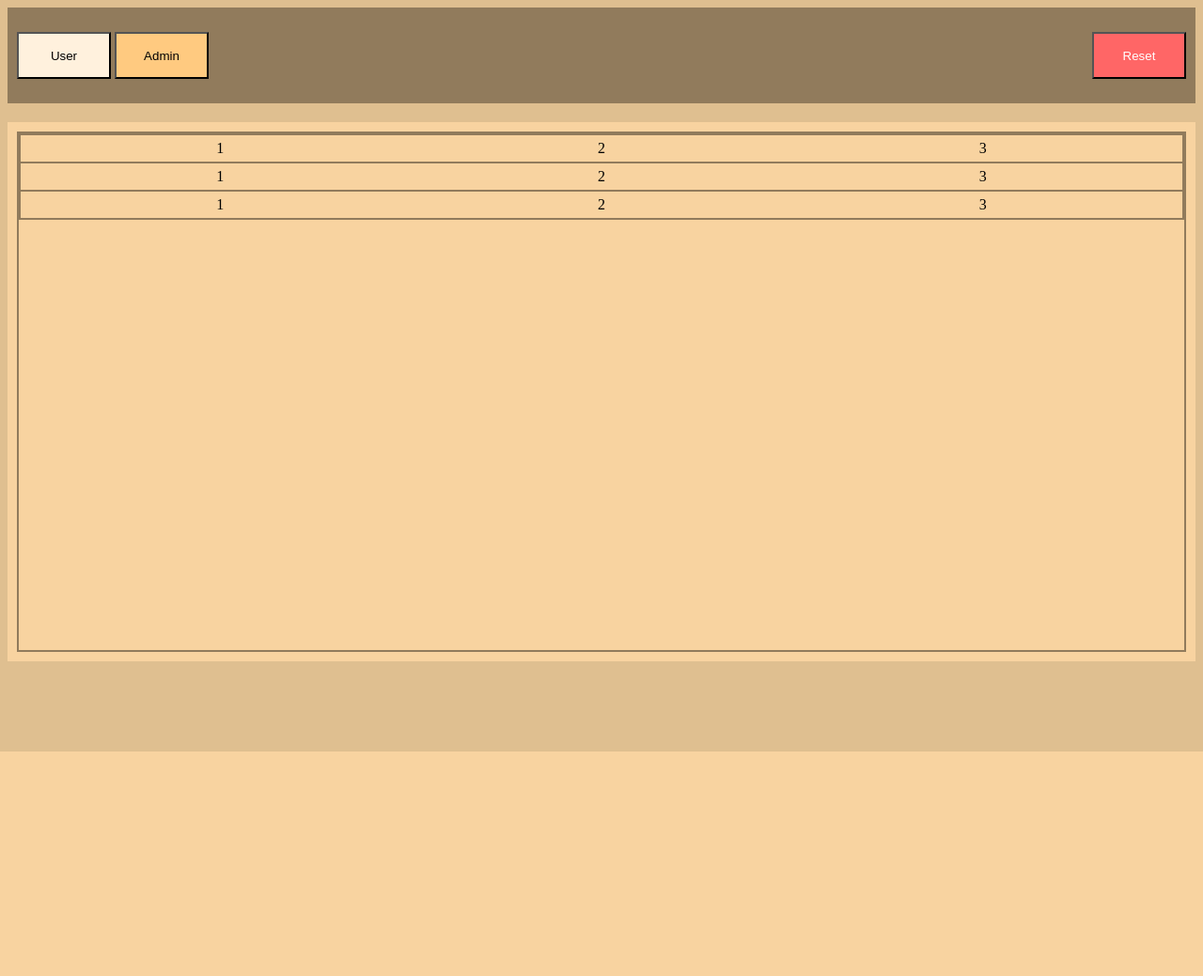
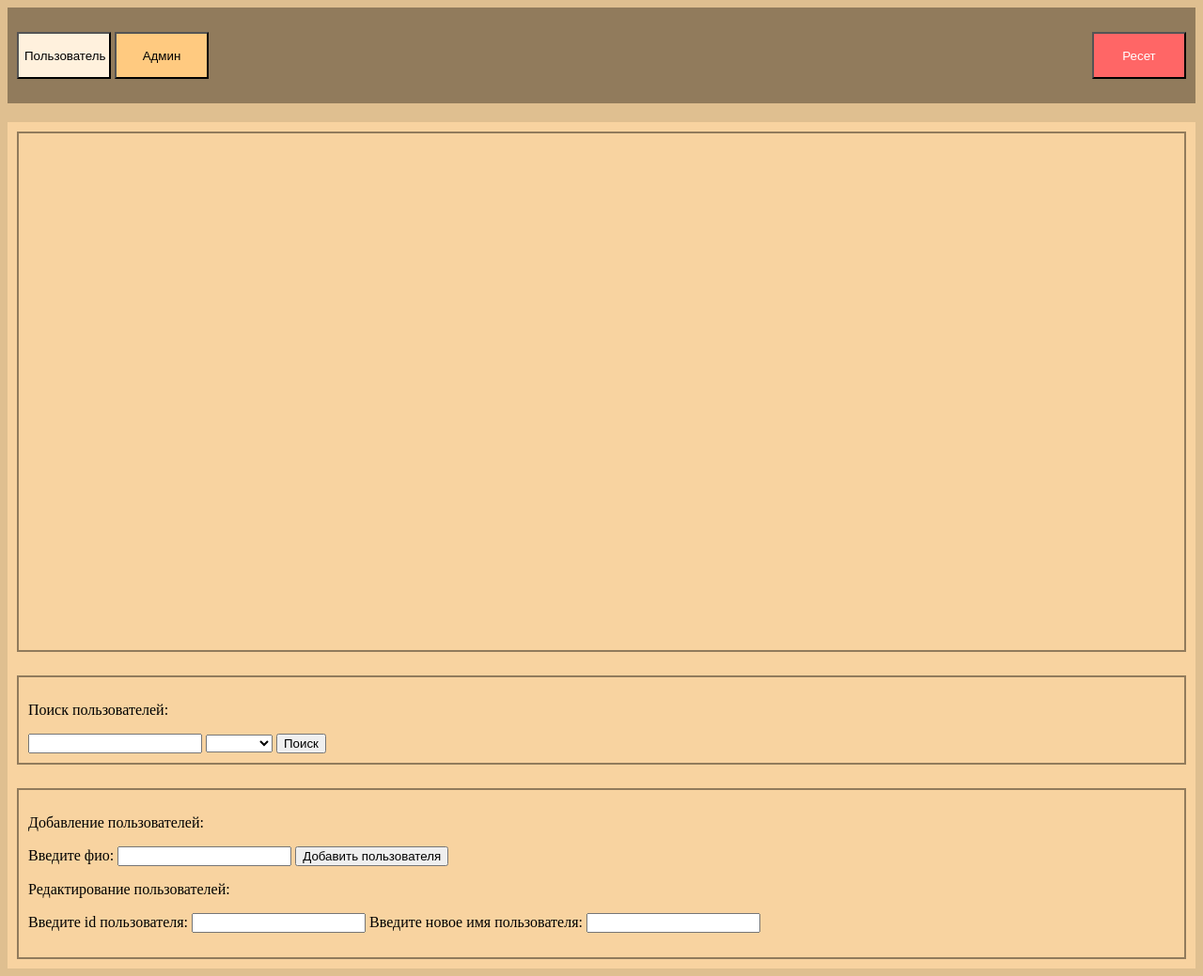
Before and after one commit to ErorZzz/Test, a PHP site: page / in a window 1280 px wide. Shown: the whole page at 94% size. Before the commit the page ends 800 px from the top, so only its background shows below. Run offline with PHP 8.4, Linux system fonts and the light colour scheme; data that the repository does not hold is empty.

Commit message:
Отображение пользователей из базы сделано. Интерфейсы админа и пользователя практически готовы.  To do: 1. Добавление через админа; 2. Доделать поиск; 3. Сделать изменения; 4. Сделать подсказку по использованию админки.

```diff
--- a/css/styles.css
+++ b/css/styles.css
@@ -33,13 +33,17 @@
 }
 
 .usr-panel{
-    margin: 10px;
     margin-top: 25px;
     padding: 10px;
     border: 2px solid #917b5c;
-    /*width:100%;
-    height:200px;*/
-    display: none;
+    /* display: none; */
+}
+
+.adm-panel{
+    margin-top: 25px;
+    padding: 10px;
+    border: 2px solid #917b5c;
+    /* display: none; */
 }
 
 .table-div{
@@ -73,3 +77,6 @@ table {
 body{
     background-color: #dfbf90;
 }
+td:first-child{
+    display: none;
+}
--- a/index.php
+++ b/index.php
@@ -9,34 +9,39 @@
     <body>
         <div class = "interface-changer">
             <p>
-                <button class = "btn btn-user">User</button>
-                <button class = "btn btn-admin">Admin</button>
-                <button class = "btn btn-reset">Reset</button>
+                <button class = "btn btn-user">Пользователь</button>
+                <button class = "btn btn-admin">Админ</button>
+                <button class = "btn btn-reset">Ресет</button>
             </p>
         </div>
         <div class = "interface-main">
             <div class = "table-div">
                 <table class = "table-usr">
-                    <tr>
-                        <td>1</td>
-                        <td>2</td>
-                        <td>3</td>
+                    <tr data = '1'>
+                        <td >39</td>
+                        <td data = '1'>1</td>
+                        <td data = '2'>2</td>
+                        <td data = '3'>3</td>
                     </tr>
-                    <tr>
-                        <td>1</td>
-                        <td>2</td>
-                        <td>3</td>
+                    <tr data = '2'>
+                        <td >40</td>
+                        <td data = '1'>1</td>
+                        <td data = '2'>2</td>
+                        <td data = '3'>3</td>
                     </tr>
-                    <tr>
-                        <td>1</td>
-                        <td>2</td>
-                        <td>3</td>
+                    <tr data = '3'>
+                        <td >41</td>
+                        <td data = '1'>1</td>
+                        <td data = '2'>2</td>
+                        <td data = '3'>3</td>
                     </tr>
                 </table>
             </div>
             <div class = "usr-panel">
+                <p>Поиск пользователей: </p>
                 <input  class = "usr-fnd-text" type = "text">
                 <select class = "usr-fnd-select">
+                    <option> </option>
                     <option>Первый</option>
                     <option>Второй</option>
                     <option>Третий</option>
@@ -44,17 +49,25 @@
                 <button class = "usr-fnd-btn">Поиск</button>
             </div>
             <div class = "adm-panel">
-
+                <div class = "adm-add-usr">
+                    <p>Добавление пользователей:</p>
+                    <p>Введите фио: <input type = "text"> <button class = ".adm-add-usr">Добавить пользователя</button> </p>
+                </div>
+                <div class = "adm-chenge-usr">
+                    <p>Редактирование пользователей:</p>
+                    <p> Введите id пользователя: <input type = "text">  Введите новое имя пользователя: <input type="text">
+                </div>
             </div>
         </div>
 
     </body>
     <script>
         $(document).ready(function(){
-            loadUser();
+            var t = loadData();
+            console.log(t);
+            $(".table-usr").html(t);
             $(".btn-user").click(function(){
                 loadUser();
-
             });
             $(".btn-admin").click(function(){
                 loadAdmin();
@@ -62,6 +75,15 @@
             $(".btn-reset").click(function(){
                 resetTable();
             });
+            $(".table-usr").click(function(event) {
+                var t = $(event.target)
+                alert(t.parent().children().first().text());
+             });
+             $(".adm-add-usr").click(function(){
+
+             })
+
         })
+
     </script>
 </html>
--- /dev/null
+++ b/php/add_user.php
@@ -0,0 +1 @@
+<?php
--- /dev/null
+++ b/php/load_data.php
@@ -0,0 +1,24 @@
+<?php
+    $mysqli = new mysqli("localhost","root","","testov");
+    $res_arr = array();
+    if(isset($_POST["filter"])){
+        // $fio = $_POST["filter"]."%";
+        // if($result = $mysqli->query("SELECT * FROM Users WHERE fio LIKE ".$fio.";")){
+        //     while($row = $result->fetch_array(MYSQLI_ASSOC)){
+        //         $row = $result->fetch_row();
+        //         $res_arr[] = $row;
+        //     }
+        //     echo json_encode($res_arr);
+        // }
+        // $result->close();
+    }
+    else{
+        if($result = $mysqli->query("SELECT * FROM Users")){
+            while($row = $result->fetch_array(MYSQLI_ASSOC)){
+                $res_arr[] = $row;
+            }
+            echo json_encode($res_arr);
+        }
+        $result->close();
+    }
+    $mysqli->close();
```
Also changed, not shown: js/functions.js (+26 -9 lines).
